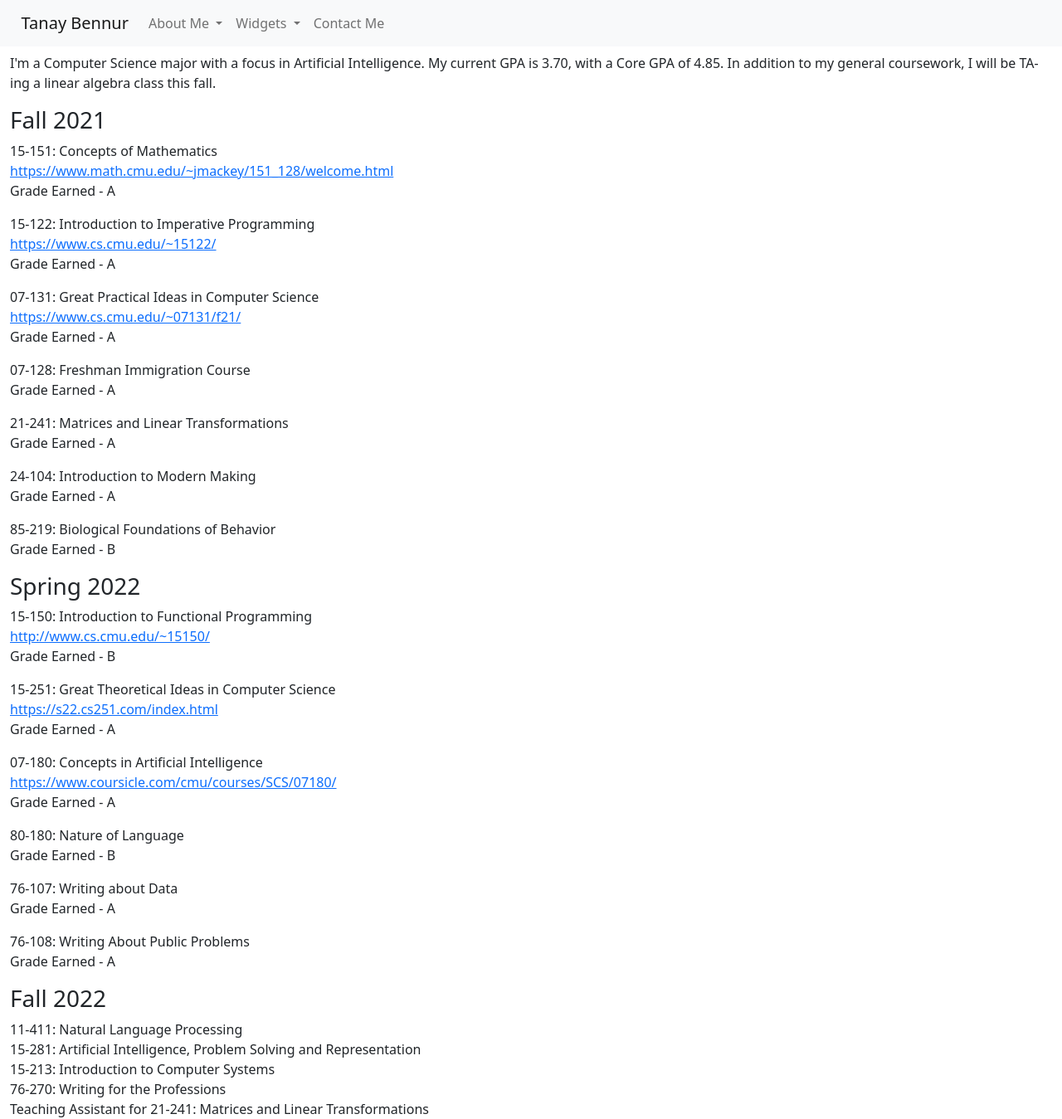
After one commit to TBennur/website, a Flask app: page /coursework in a window 1280 px wide. The commit adds this page. Shown: the whole page at 83% size. Run offline with Flask 2, Linux system fonts and the light colour scheme; parts of the project's set-up code (start-up, migrations or seed data) failed here and were passed over; some libraries are stand-ins or nearby versions.

Commit message:
Updated Personal Section

```diff
--- a/website/app.py
+++ b/website/app.py
@@ -42,10 +42,15 @@ def visualize_pallet():
     encoded_img = appUtilities.get_pallet(img)
     return jsonify({ 'Status' : 'Success', 'ImageBytes': encoded_img})
 
-# Education page route
+# About me page route
 @app.route("/about")
 def about():
     return render_template("about.html")
+
+# Coursework page route
+@app.route("/coursework")
+def coursework():
+    return render_template("coursework.html")
 
 # Projects page route
 @app.route("/projects")
--- /dev/null
+++ b/website/templates/coursework.html
@@ -0,0 +1,101 @@
+<!DOCTYPE html>
+<html lang="en" dir="ltr">
+  <head>
+    <meta charset="utf-8">
+    <title>Tanay Bennur: About</title>
+  </head>
+  <body>
+    {% extends "template.html" %}
+    {% block content %}
+    <div class="container-fluid webpage-render">
+        <p> I'm a Computer Science major with a focus in Artificial Intelligence. My current GPA is 3.70, with a Core GPA of 4.85. In addition to my general coursework, I will be TA-ing a linear algebra class this fall. </p>
+        <div class ="row">
+            <div class = "col-xxl-6">
+                <h3> Fall 2021 </h3>
+                <div>
+                    <p style = "margin-bottom: 0%;" > 15-151: Concepts of Mathematics </p>
+                    <a link href = "https://www.math.cmu.edu/~jmackey/151_128/welcome.html"> https://www.math.cmu.edu/~jmackey/151_128/welcome.html </a>
+                    <p> Grade Earned - A</p>
+                </div>
+                <div>
+                    <p style = "margin-bottom: 0%;" > 15-122: Introduction to Imperative Programming </p>
+                    <a link href = "https://www.cs.cmu.edu/~15122/"> https://www.cs.cmu.edu/~15122/ </a>
+                    <p> Grade Earned - A</p>
+                </div>
+                <div>
+                    <p style = "margin-bottom: 0%;" > 07-131: Great Practical Ideas in Computer Science </p>
+                    <a link href = "https://www.cs.cmu.edu/~07131/f21/"> https://www.cs.cmu.edu/~07131/f21/ </a>
+                    <p> Grade Earned - A</p>
+                </div>
+                <div>
+                    <p style = "margin-bottom: 0%;" > 07-128: Freshman Immigration Course </p>
+                    <p> Grade Earned - A</p>
+                </div>
+                <div>
+                    <p style = "margin-bottom: 0%;" > 21-241: Matrices and Linear Transformations </p>
+                    <p> Grade Earned - A</p>
+                </div>
+                <div>
+                    <p style = "margin-bottom: 0%;" > 24-104: Introduction to Modern Making </p>
+                    <p> Grade Earned - A</p>
+                </div>
+                <div>
+                    <p style = "margin-bottom: 0%;" > 85-219: Biological Foundations of Behavior </p>
+                    <p> Grade Earned - B</p>
+                </div>
+            </div>
+            <div class = "col-xxl-6">
+                <h3> Spring 2022 </h3>
+                <div>
+                    <p style = "margin-bottom: 0%;" > 15-150: Introduction to Functional Programming </p>
+                    <a link href = "http://www.cs.cmu.edu/~15150/"> http://www.cs.cmu.edu/~15150/ </a>
+                    <p> Grade Earned - B</p>
+                </div>
+                <div>
+                    <p style = "margin-bottom: 0%;" > 15-251: Great Theoretical Ideas in Computer Science </p>
+                    <a link href = "https://s22.cs251.com/index.html"> https://s22.cs251.com/index.html </a>
+                    <p> Grade Earned - A</p>
+                </div>
+                <div>
+                    <p style = "margin-bottom: 0%;" > 07-180: Concepts in Artificial Intelligence </p>
+                    <a link href = "https://www.coursicle.com/cmu/courses/SCS/07180/"> https://www.coursicle.com/cmu/courses/SCS/07180/ </a>
+                    <p> Grade Earned - A</p>
+                </div>
+                <div>
+                    <p style = "margin-bottom: 0%;" > 80-180: Nature of Language </p>
+                    <p> Grade Earned - B</p>
+                </div>
+                <div>
+                    <p style = "margin-bottom: 0%;" > 76-107: Writing about Data </p>
+                    <p> Grade Earned - A</p>
+                </div>
+                <div>
+                    <p style = "margin-bottom: 0%;" > 76-108: Writing About Public Problems </p>
+                    <p> Grade Earned - A</p>
+                </div>
+            </div>
+        </div>
+        <div class ="row">
+            <div class = "col-xxl-6">
+                <h3> Fall 2022 </h3>
+                <div>
+                    <p style = "margin-bottom: 0%;" > 11-411: Natural Language Processing </p>
+                </div>
+                <div>
+                    <p style = "margin-bottom: 0%;" > 15-281: Artificial Intelligence, Problem Solving and Representation </p>
+                </div>
+                <div>
+                    <p style = "margin-bottom: 0%;" > 15-213: Introduction to Computer Systems </p>
+                </div>
+                <div>
+                    <p style = "margin-bottom: 0%;" > 76-270: Writing for the Professions </p>
+                </div>
+                <div>
+                    <p style = "margin-bottom: 0%;" > Teaching Assistant for 21-241: Matrices and Linear Transformations </p>
+                </div>
+            </div>
+        </div>
+    </div>
+    {% endblock %}
+  </body>
+</html>
--- a/website/templates/template.html
+++ b/website/templates/template.html
@@ -27,9 +27,16 @@
         <a class="navbar-brand" href="{{ url_for('home') }}">Tanay Bennur</a>
         <div class="collapse navbar-collapse" id="navbarSupportedContent">
           <ul class="navbar-nav mr-auto">
-            <a class="nav-link" href="{{ url_for('about') }}">About Me</a>
-            <a class="nav-link" href="{{ url_for('projects') }}">My Projects</a>
-
+            <li class="nav-item dropdown">
+              <a class="nav-link dropdown-toggle" id="navbarDropdown" role="button" data-toggle="dropdown" aria-haspopup="true" aria-expanded="false">
+                About Me
+              </a>
+              <div class="dropdown-menu" aria-labelledby="navbarDropdown">
+                <a class="dropdown-item" href="{{ url_for('about') }}">My Story</a>
+                <a class="dropdown-item" href="{{ url_for('coursework') }}">Coursework</a>
+                <a class="dropdown-item" href="{{ url_for('projects') }}">My Projects</a>
+              </div>
+            </li>
             <li class="nav-item dropdown">
               <a class="nav-link dropdown-toggle" id="navbarDropdown" role="button" data-toggle="dropdown" aria-haspopup="true" aria-expanded="false">
                 Widgets
@@ -38,7 +45,7 @@
                 <a class="dropdown-item" href="{{ url_for('stylizer') }}">Stylizer</a>
               </div>
             </li>
-
+            <a class="nav-link" href="{{ url_for('contact') }}">Contact Me</a>
         </div>
       </nav>
     </header>
```
Also changed, not shown: website/stylizer/filterUtilities.py (+7 -4 lines), website/templates/about.html (+28 -3 lines), website/templates/stylizer.html (+5 -5 lines), website/static/defaultFiles/docksidePic.jpg (added), 1 other file.
